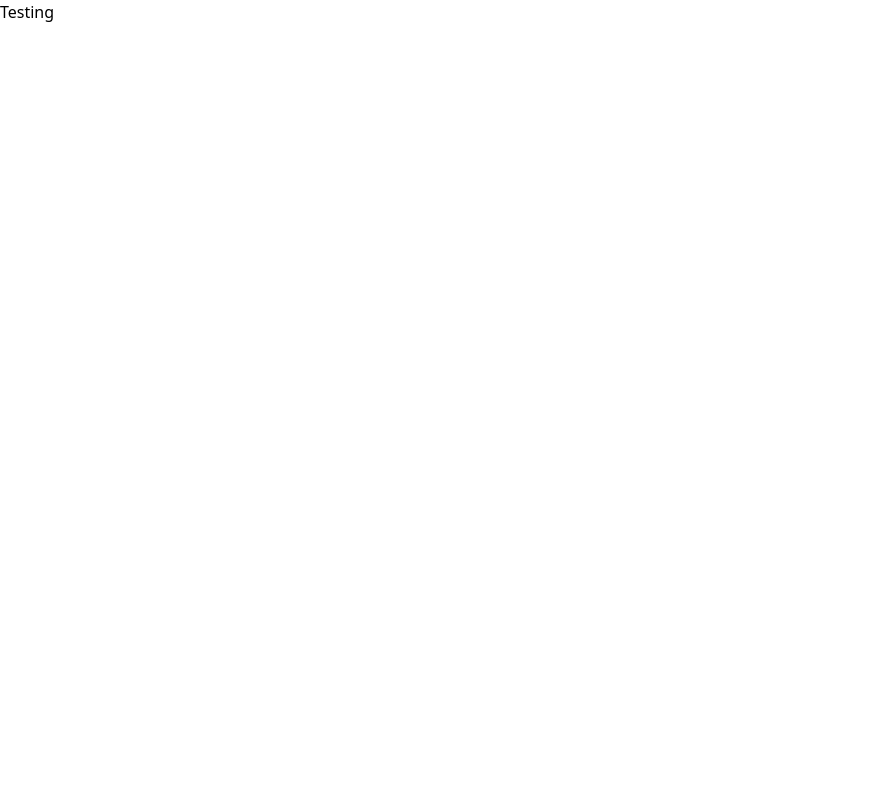
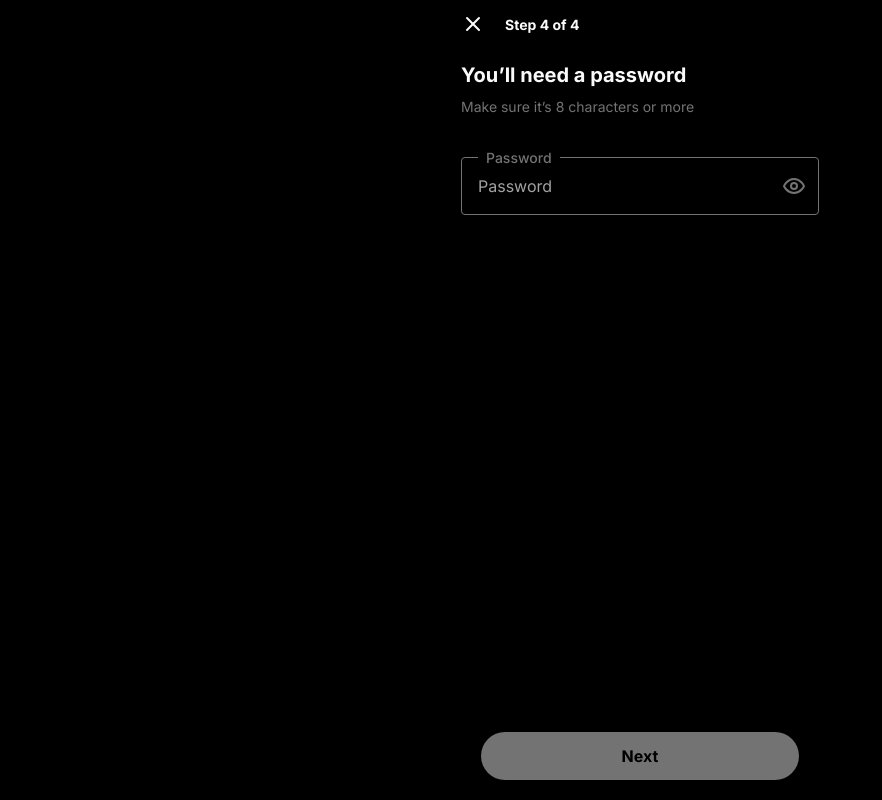
Before and after one commit to 100x-Engineers/layouts-assignment-highnitin, a plain HTML site: page src/login/create-account-step-5.html in a window 1280 px wide. Shown: the whole page, without its empty margins (0-882 px from the left). Drawn offline with Linux system fonts and the light colour scheme.

Commit message:
Updated step 5

```diff
--- a/src/login/create-account-step-5.html
+++ b/src/login/create-account-step-5.html
@@ -1,15 +1,73 @@
 <!DOCTYPE html>
 <html lang="en">
+
 <head>
     <meta charset="UTF-8">
     <meta name="viewport" content="width=device-width, initial-scale=1.0">
     <link rel="preconnect" href="https://fonts.googleapis.com">
     <link rel="preconnect" href="https://fonts.gstatic.com" crossorigin>
-    <link href="https://fonts.googleapis.com/css2?family=Inter:wght@300;400;500;600;700&family=Roboto:ital,wght@0,100;0,300;0,400;0,500;0,700;0,900;1,100;1,300;1,400;1,500;1,700;1,900&display=swap" rel="stylesheet">
-        <link href="../../dist/output.css" rel="stylesheet">
-    <title>Create account step 1</title>
+    <link
+        href="https://fonts.googleapis.com/css2?family=Inter:wght@300;400;500;600;700&family=Roboto:ital,wght@0,100;0,300;0,400;0,500;0,700;0,900;1,100;1,300;1,400;1,500;1,700;1,900&display=swap"
+        rel="stylesheet">
+    <link href="../../dist/output.css" rel="stylesheet">
+    <title>Create account step 5</title>
 </head>
-<body>
-    <h1>Testing</h1>
+
+<body class="text-neutral-50 bg-black font-inter">
+    <main class="flex justify-center">
+        <section id="step3"
+            class="flex w-24-rem h-screen pt-0 px-4 pb-5 flex-col items-start gap-3 shrink-0 rounded-2xl">
+
+            <!-- This is 1st Section in Step 4 - Login Form (current page) -->
+            <section id="stepCount" class="flex py-3 px-0 items-center gap-5 self-stretch">
+                <a href="../login/create-account-step-4.html">
+                    <img src="../../public/images/cancel.svg" alt="" class="w-6">
+                </a>
+                <span class="text-sm font-bold text-neutral-50">Step 4 of 4</span>
+            </section>
+
+            <!-- This is 2nd Section in Step 4 - Login Form (current page) -->
+            <section class="flex flex-col items-start gap-3 self-stretch">
+                <section class="flex flex-col items-start gap-10 self-stretch">
+                            <!-- First Part with Heading -->
+                            <section class="flex flex-col items-start gap-2 self-stretch">
+                                <h2 class="font-inter text-xl font-bold text-neutral-50">You’ll need a password</h2>
+                                <h2 class="font-inter text-sm font-normal text-neutral-500">Make sure it’s 8 characters or more</h2>
+                            </section>
+
+                            <!-- Second Part with Input Box -->
+                    <section class="flex flex-col items-end gap-3 self-stretch">
+                        <section
+                                class="flex py-3 px-3 items-center gap-0.6rem self-stretch border border-neutral-500 rounded relative group focus-within:border-twitter-blue-default">
+                                <!-- section for input box -->
+                                <section id="insideIconTextName" class="flex flex-row justify-between items-center w-full">
+                                    <input type="password" placeholder="Password"
+                                        class="bg-black focus-within:outline-none text-twitter-neutral-50 text-base w-full placeholder:text-neutral-400 m-1">
+                                    <img src="../../public/images/visible-t.svg" alt=""
+                                        class="focus-within:text-twitter-blue-default">
+                                </section>
+                                <!-- section for text above input box -->
+                                <section id="insideLegendTextName" class="flex py-0 px-1 justify-center items-center gap-0.6-rem absolute -top-0.6-rem left-3">
+                                    <legend
+                                        class="flex px-2 justify-center items-center gap-3 bg-black text-sm font-medium text-neutral-500 group-focus-within:text-twitter-blue-default">
+                                        Password
+                                    </legend>
+                                </section>
+                            </section>
+                       </section>
+                </section>
+            </section>
+
+         <!-- This is 3rd Section in Step 4 - Login Form (current page) -->
+            <section id="stepButton" class="flex mt-auto pt-20 px-5 pb-0 flex-col justify-end items-center gap-5 self-stretch">
+                <a href="../login/create-account-step-5.html"
+                    class="flex py-3 px-6 justify-center items-center gap-0.6rem bg-twitter-neutral-500 backdrop-blur-xl shadow-twitter-button-shadow rounded-twitter-rounded w-full">
+                    <span class="text-base font-inter font-bold text-black">Next
+                    </span>
+                </a>
+            </section>
+        </section>
+    </main>
 </body>
+
 </html>
```
Also changed, not shown: src/login/create-account-step-2.html (+1 -1 lines), src/login/create-account-step-3.html (+2 -2 lines), src/login/create-account-step-4.html (+2 -2 lines), dist/output.css.
